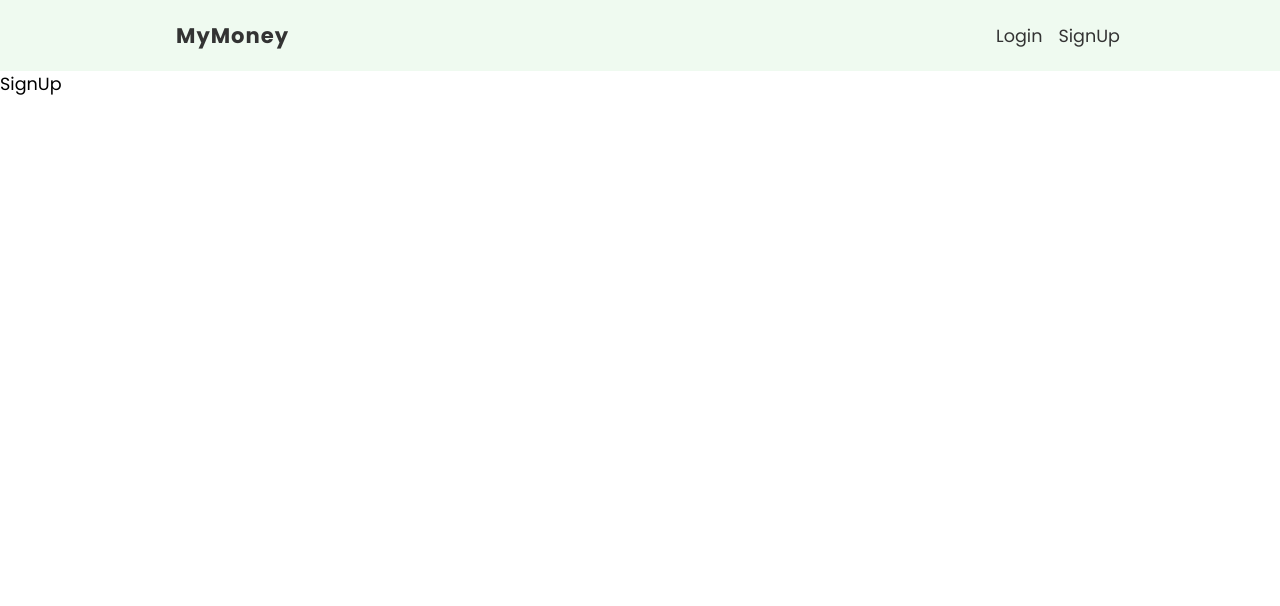
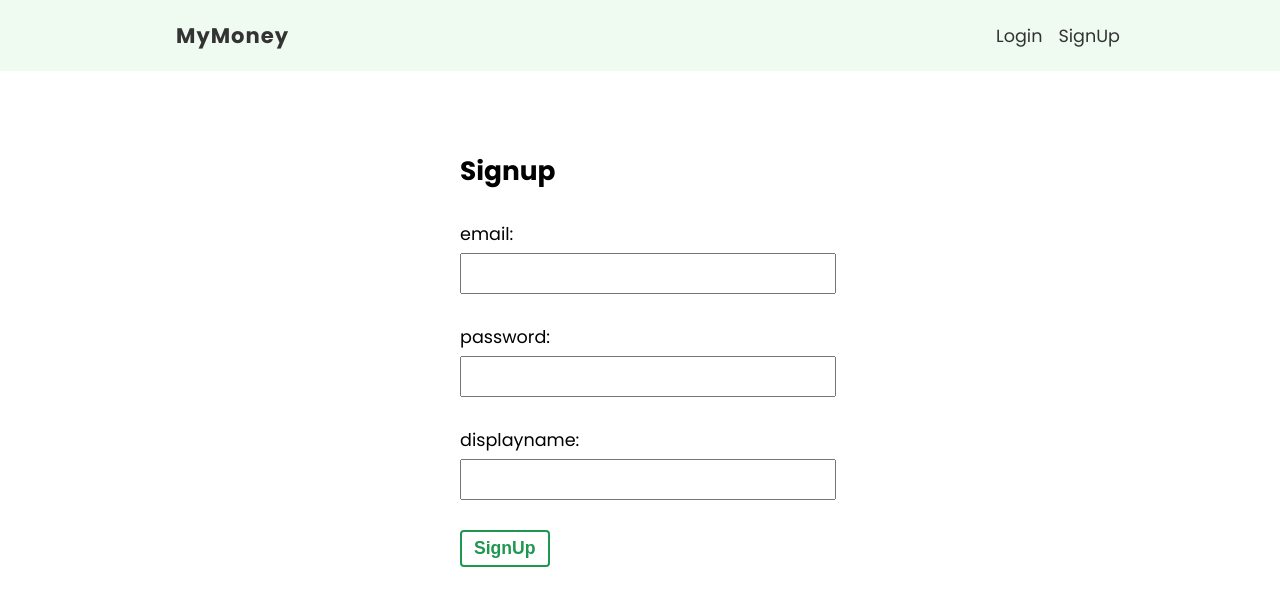
Before and after one commit to nkumar007/finance_tracker_with_firebase, a React (Vite) app: page /signup in a window 1280 px wide. Shown: the top 606 px of the page. Built offline with nearby package versions, Linux system fonts and the light colour scheme.

Commit message:
building the signup form

```diff
--- a/src/pages/login/Login.jsx
+++ b/src/pages/login/Login.jsx
@@ -10,6 +10,8 @@
   const handleSubmit = (e) => {
     e.preventDefault();
     console.log(email, password);
+    setEmail("");
+    setPassword("");
   };
 
   return (
--- a/src/pages/signUp/SignUp.jsx
+++ b/src/pages/signUp/SignUp.jsx
@@ -1,7 +1,34 @@
-// import styles from "./SignUp.module.css";
+import { useState } from "react";
+import styles from "./SignUp.module.css";
 
 const SignUp = () => {
-  return <div>SignUp</div>;
+  const [email, setEmail] = useState("");
+  const [password, setPassword] = useState("");
+  const [displayName, setDisplayName] = useState("");
+
+  const handleSubmit = (e) => {
+    e.preventDefault();
+    console.log(email, password, displayName);
+  };
+
+  return (
+    <form onSubmit={handleSubmit} className={styles["signup-form"]}>
+      <h2>Signup</h2>
+      <label>
+        <span>email:</span>
+        <input type="email" onChange={(e) => setEmail(e.target.value)} />
+      </label>
+      <label>
+        <span>password:</span>
+        <input type="password" onChange={(e) => setPassword(e.target.value)} />
+      </label>
+      <label>
+        <span>displayname:</span>
+        <input type="text" onChange={(e) => setDisplayName(e.target.value)} />
+      </label>
+      <button className="btn">SignUp</button>
+    </form>
+  );
 };
 
 export default SignUp;
--- a/src/pages/signUp/SignUp.module.css
+++ b/src/pages/signUp/SignUp.module.css
@@ -0,0 +1,19 @@
+.signup-form {
+  max-width: 360px;
+  margin: 60px auto;
+  padding: 20px;
+}
+.signup-form label {
+  display: block;
+  margin: 30px auto;
+}
+.signup-form span {
+  display: block;
+  margin-bottom: 6px;
+}
+.signup-form input {
+  padding: 8px 6px;
+  font-size: 1em;
+  color: #777;
+  width: 100%;
+}
```
